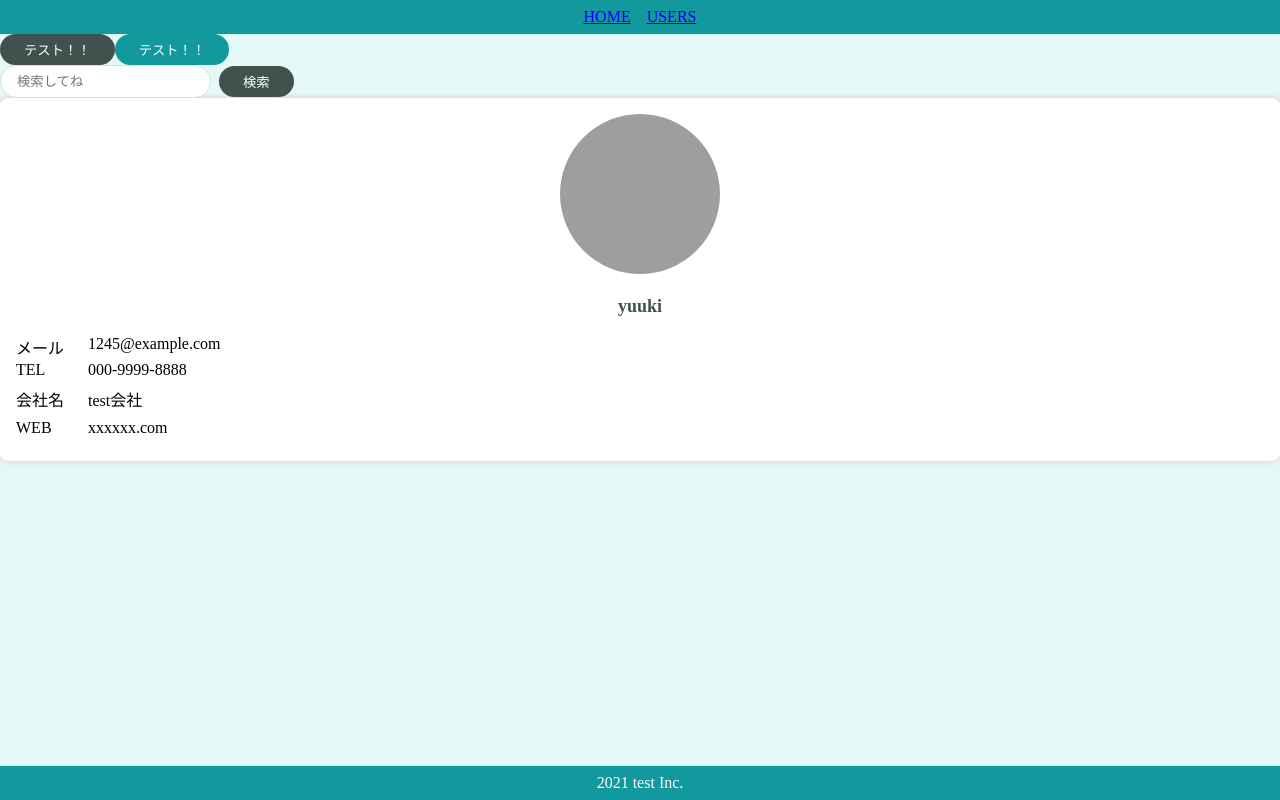
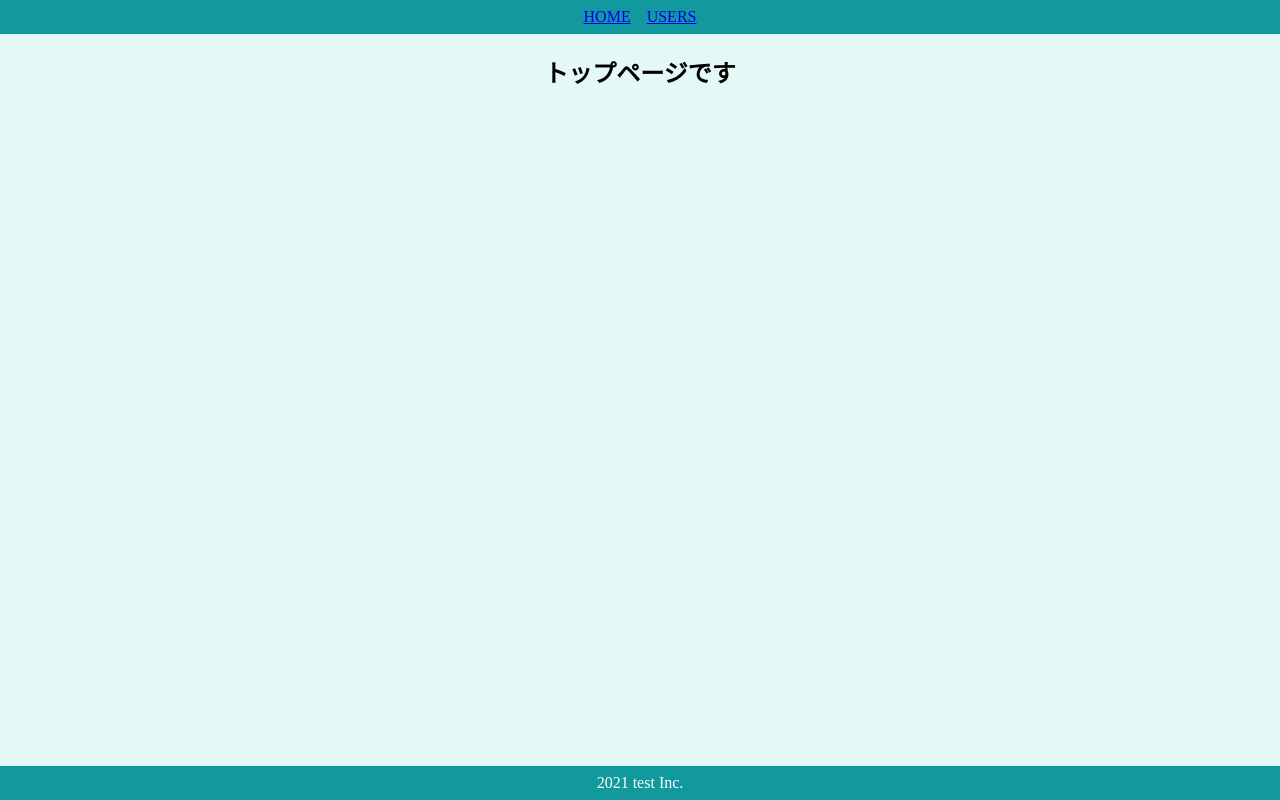
Before and after one commit to yuuki-katsuta/udemy_react, a React (Create React App) app: page / in a window 1280 px wide. Built offline with nearby package versions, Linux system fonts and the light colour scheme; grey boxes are pictures that could not be loaded.

Commit message:
Pageの作成

```diff
--- a/src/App.js
+++ b/src/App.js
@@ -1,32 +1,6 @@
-import { BrowserRouter } from "react-router-dom";
-import { PrimaryButton } from "./components/atom/button/PrimaryButton";
-import { SecondaryButton } from "./components/atom/button/SecondaryButton";
-import { SearchInput } from "./components/molecules/SearchInput";
-import { UserCard } from "./components/organism/user/UserCard";
-import { DefaultLayout } from "./components/templetes/DefaultLayout";
+import { Router } from "./router/Router";
 import "./styles.css";
 
-const user = {
-  name: "yuuki",
-  image: "https://source.unsplash.com/dQ5G0h7sLno",
-  email: "1245@example.com",
-  phone: "000-9999-8888",
-  company: {
-    name: "test会社"
-  },
-  website: "xxxxxx.com"
-};
-
 export default function App() {
-  return (
-    <BrowserRouter>
-      <DefaultLayout>
-        <PrimaryButton>テスト！！</PrimaryButton>
-        <SecondaryButton>テスト！！</SecondaryButton>
-        <br />
-        <SearchInput />
-        <UserCard user={user} />
-      </DefaultLayout>
-    </BrowserRouter>
-  );
+  return <Router />;
 }
--- a/src/components/atom/Layout/Header.jsx
+++ b/src/components/atom/Layout/Header.jsx
@@ -5,7 +5,7 @@
   return (
     <SHeader>
       <SLink to="/">HOME</SLink>
-      <SLink to="/">USERS</SLink>
+      <SLink to="/users">USERS</SLink>
     </SHeader>
   );
 };
--- /dev/null
+++ b/src/components/pages/Top.jsx
@@ -0,0 +1,12 @@
+import styled from "styled-components";
+
+export const Top = () => {
+  return (
+    <SContainer>
+      <h2>トップページです</h2>
+    </SContainer>
+  );
+};
+const SContainer = styled.div`
+  text-align: center;
+`;
--- /dev/null
+++ b/src/components/pages/Users.jsx
@@ -0,0 +1,46 @@
+import styled from "styled-components";
+import { SearchInput } from "../molecules/SearchInput";
+import { UserCard } from "../organism/user/UserCard";
+
+const users = [...Array(10).keys()].map((val) => {
+  return {
+    id: val,
+    name: "yuuki",
+    image: "https://source.unsplash.com/dQ5G0h7sLno",
+    email: "1245@example.com",
+    phone: "000-9999-8888",
+    company: {
+      name: "test会社"
+    },
+    website: "xxxxxx.com"
+  };
+});
+
+export const Users = () => {
+  return (
+    <SContainer>
+      <h2>ユーザー一覧</h2>
+      <SearchInput />
+      <SUserArea>
+        {users.map((user) => (
+          <UserCard key={user.id} user={user} />
+        ))}
+      </SUserArea>
+    </SContainer>
+  );
+};
+
+const SContainer = styled.div`
+  display: flex;
+  flex-direction: column;
+  align-items: center;
+  padding: 24px;
+`;
+
+const SUserArea = styled.div`
+  padding-top: 40px;
+  width: 100%;
+  display: grid;
+  grid-template-columns: repeat(auto-fit, minmax(200px, 1fr));
+  grid-gap: 20px;
+`;
--- /dev/null
+++ b/src/router/Router.jsx
@@ -0,0 +1,21 @@
+import { BrowserRouter, Route, Switch } from "react-router-dom";
+import { Top } from "../components/pages/Top";
+import { Users } from "../components/pages/Users";
+import { DefaultLayout } from "../components/templetes/DefaultLayout";
+
+export const Router = () => {
+  return (
+    <BrowserRouter>
+      <Switch>
+        <Route exact path="/">
+          <DefaultLayout>
+            <Top />
+          </DefaultLayout>
+        </Route>
+        <Route exact path="/users">
+          <Users />
+        </Route>
+      </Switch>
+    </BrowserRouter>
+  );
+};
```
